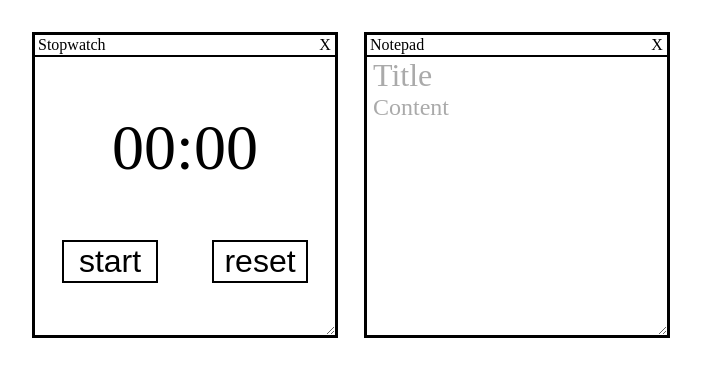
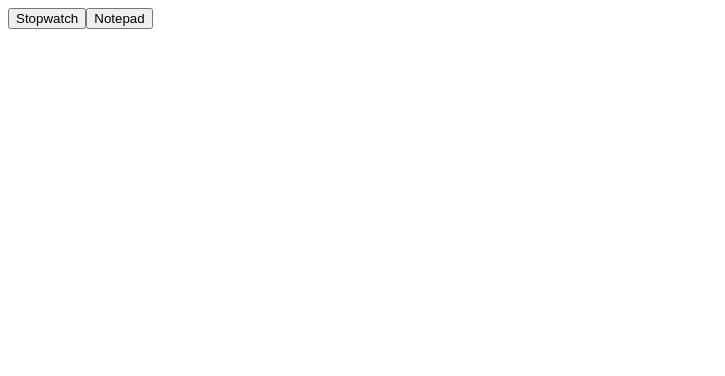
Before and after one commit to WanSouu/utility-manager, a React (Vite) app: page / in a window 1280 px wide. Shown: the top 376 px of the page, without its empty margins (0-725 px from the left). Built offline with nearby package versions, Linux system fonts and the light colour scheme.

Commit message:
Card layering fixes | Added utility buttons

```diff
--- a/src/UtilityManager.jsx
+++ b/src/UtilityManager.jsx
@@ -1,20 +1,30 @@
-import UtilityWindowManager from './UtilityWindowManager.jsx'
+import UtilityNavigationManager from './managers/UtilityNavigationManager.jsx'
+import UtilityWindowManager from './managers/UtilityWindowManager.jsx'
 import Stopwatch from './utilities/Stopwatch/Stopwatch.jsx'
 import Notepad from './utilities/Notepad/Notepad.jsx'
+import { useState } from 'react';
 
 
 export default function UtilityManager() {
+  // This contains all the utility components that are currently on the screen
+  const [currentUtils, setUtils] = useState([])
 
-  // This will contain all the utility components that are currently on the screen
-  // Currently it has no real use but act as a placeholder
+  // This contains all the utility components that are available to the user.
   const utils = [
     <Stopwatch />,
     <Notepad />
   ]
 
+  function addCard(i) {
+    setUtils([...currentUtils, utils[i]])
+  }
+
   return(
-    <UtilityWindowManager utils={utils}>
-      {utils}
+    <>
+    <UtilityNavigationManager displayUtils={utils} addCard={addCard}/>
+    <UtilityWindowManager utils={currentUtils}>
+      {currentUtils}
     </UtilityWindowManager>
+    </>
  )
 }
--- /dev/null
+++ b/src/managers/UtilityNavigationManager.jsx
@@ -0,0 +1,11 @@
+export default function UtilityNavigationManager({ displayUtils , addCard }) {
+  return(
+  <div id="utility-nav">
+    {
+    displayUtils.map((util, index) => {
+      return (<button className="utility-nav-button" onClick={() => {addCard(index)}}>{util.type.name}</button>)
+    })
+    }
+  </div>
+  )
+}
--- a/src/UtilityWindowManager.jsx
+++ b/src/managers/UtilityWindowManager.jsx
@@ -1,3 +1,4 @@
+const maxCards = 100;
 let draggingCard={ element: null, index: null};
 let draggingOffset={ x: 0, y: 0}
 addEventListener("mouseup", (event) => {
@@ -29,13 +30,17 @@ function setDefaultInfo(objects) {
   }
   return([positions,sizes])
 }
+let cardLayers=[]
 
 export default function UtilityWindowManager({ children , utils}) {
   //const [cardInfo, setCardInfo] = useState(setDefaultInfo(children))
   let cardInfo=setDefaultInfo(children);
-  let cardLayers=Array(children.length)
-  cardLayers=children.map((c, i) => i)
 
+  for(var i = 0; i < children.length; i++) {
+    if (cardLayers.indexOf(i)==-1) {
+      cardLayers.push(i);
+    }
+  }
   function getUtilityCard(cardInfo) {
     var i = cardInfo;
     while(!(i.classList.contains("utility-card"))) {
@@ -45,6 +50,7 @@ export default function UtilityWindowManager({ children , utils}) {
   }
 
   function moveCardToFront(index) {
+
     for(var i = cardLayers.indexOf(index); i >= 0; i--) {
       cardLayers[i] = cardLayers[i-1];
     }
@@ -54,7 +60,7 @@ export default function UtilityWindowManager({ children , utils}) {
   function updateLayers() {
     var cards=document.getElementsByClassName("utility-card")
     for(var i = 0; i < cards.length; i++) {
-      cards[i].style.zIndex = (cards.length-cardLayers.indexOf(i));
+      cards[i].style.zIndex = (maxCards-cardLayers.indexOf(i))-1;
     }
   }
   function setDraggingCard(e, index) {
@@ -83,7 +89,7 @@ export default function UtilityWindowManager({ children , utils}) {
           top: cardInfo[0][index][1] + "px",
           width: cardInfo[1][index][0] + "px",
           height: cardInfo[1][index][1] + "px",
-          zIndex: cardLayers[index]
+          zIndex: (cardLayers[cardLayers.indexOf(index)])
           }}
 
           >
```
